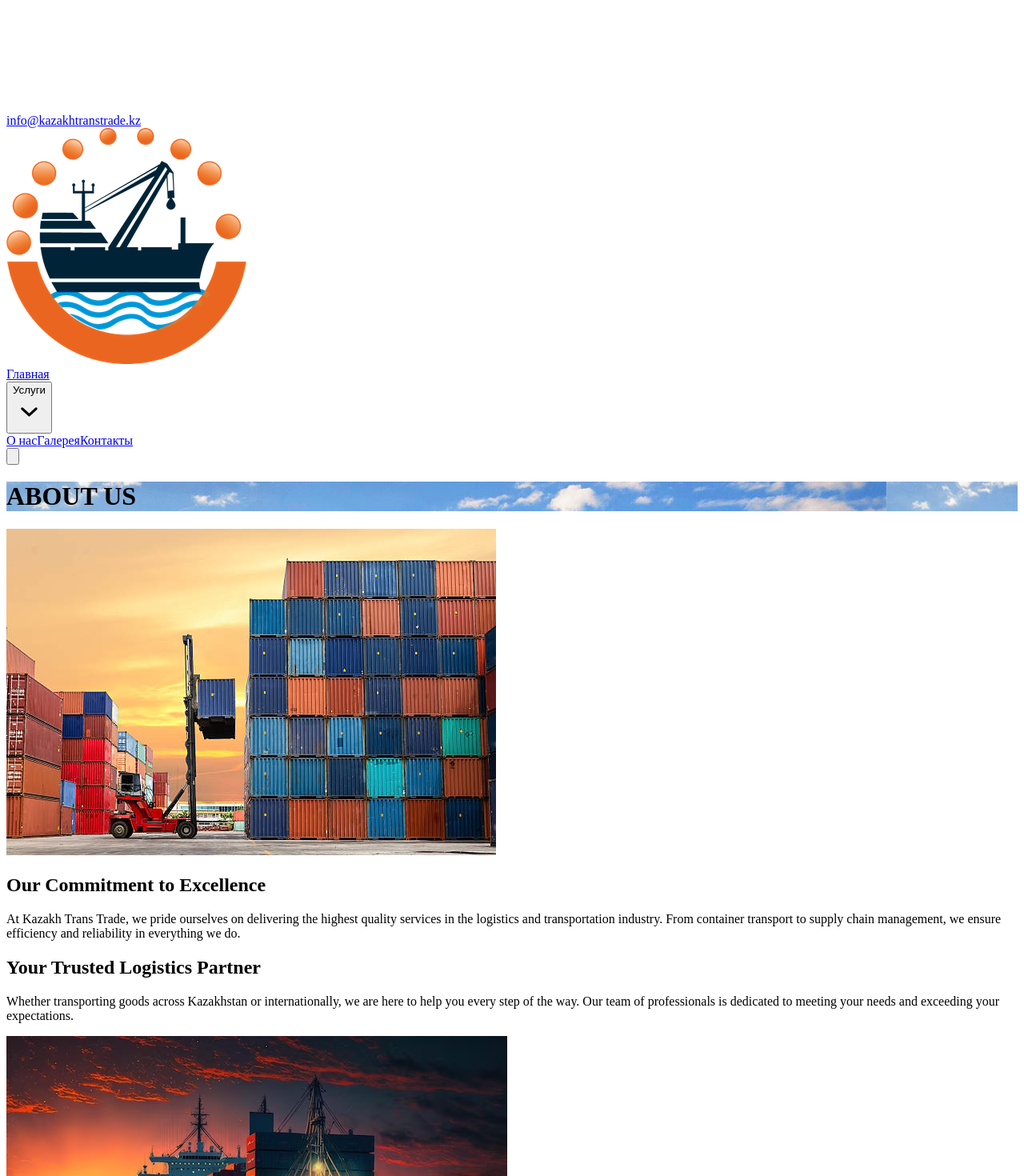
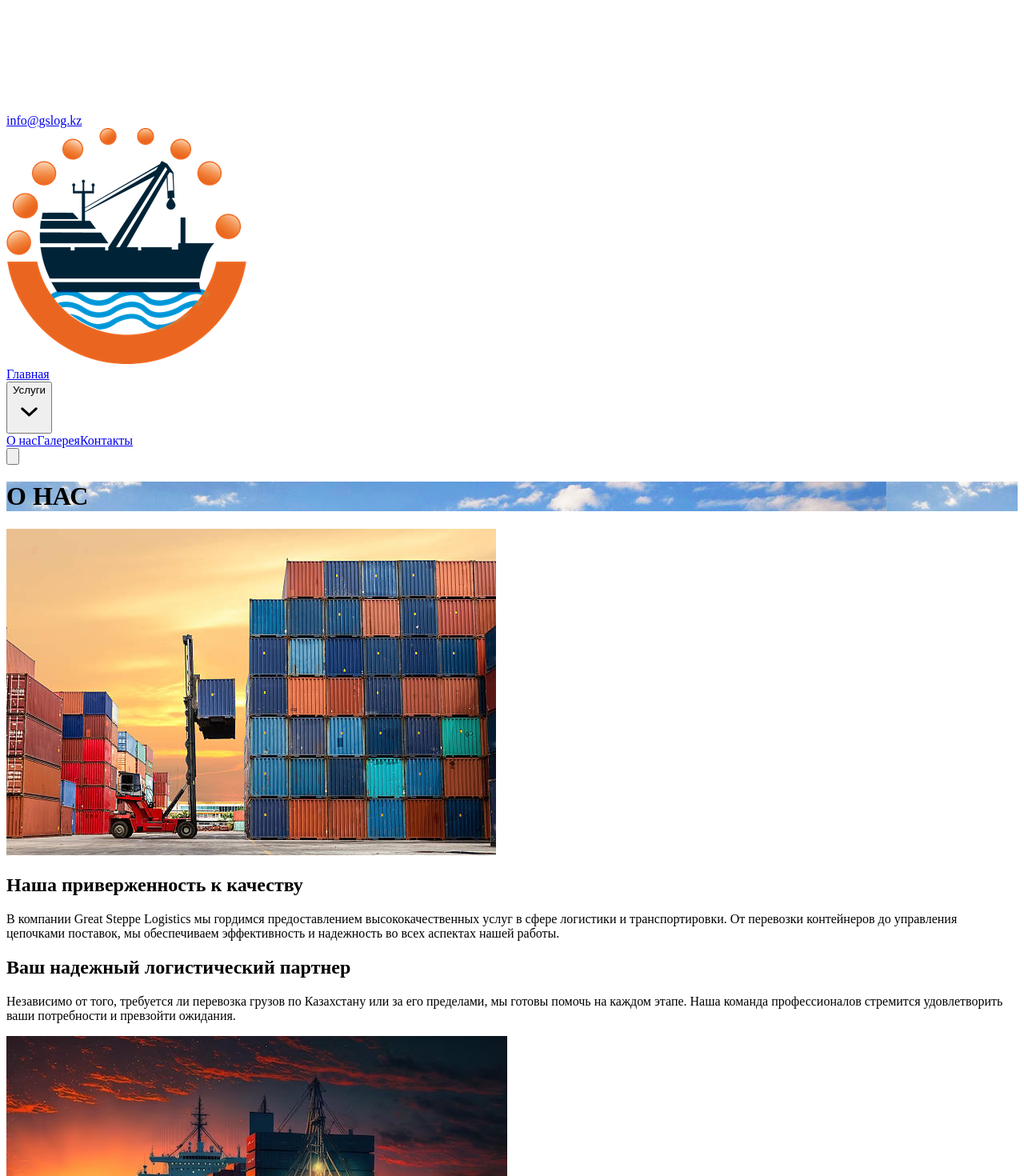
Before and after one commit to flamemeister/kazLogistics, a React (Vite) app: page /about in a window 1280 px wide. Shown: the part 2420-3890 px from the top of the page at 80% size. Built offline with nearby package versions, Linux system fonts and the light colour scheme; the HTML template or start-up script is replaced by a standard one.

Commit message:
minor: deisgn fixes

```diff
--- a/index.html
+++ b/index.html
@@ -4,7 +4,7 @@
     <meta charset="UTF-8" />
     <link rel="icon" type="image/png" href="/logo.png" />
     <meta name="viewport" content="width=device-width, initial-scale=1.0" />
-    <title>KazLogistics</title>
+    <title>Great Steppe Logistics</title>
   </head>
   <body>
     <div id="root"></div>
--- a/src/components/About/About.jsx
+++ b/src/components/About/About.jsx
@@ -21,7 +21,7 @@ const AboutUs = () => {
         <div className="absolute inset-0 bg-black bg-opacity-70"></div>
         <div className="relative flex items-center justify-center h-full">
           <div className="text-center">
-            <h1 className="text-4xl md:text-5xl font-bold">ABOUT US</h1>
+            <h1 className="text-4xl md:text-5xl font-bold">О НАС</h1>
             <div className="mt-2 h-1 w-16 bg-green-500 mx-auto"></div>
           </div>
         </div>
@@ -34,40 +34,41 @@ const AboutUs = () => {
             <div>
               <img
                 src={image1}
-                alt="Worker with a crane"
+                alt="Работник с краном"
                 className="rounded-lg shadow-lg"
               />
             </div>
             <div>
               <h2 className="text-2xl font-bold text-gray-800 mb-4">
-                Our Commitment to Excellence
+                Наша приверженность к качеству
               </h2>
               <div className="mt-2 h-1 w-full bg-green-500"></div>
               <p className="text-gray-600 leading-relaxed">
-                At Kazakh Trans Trade, we pride ourselves on delivering the
-                highest quality services in the logistics and transportation
-                industry. From container transport to supply chain management,
-                we ensure efficiency and reliability in everything we do.
+                В компании Great Steppe Logistics мы гордимся предоставлением
+                высококачественных услуг в сфере логистики и транспортировки.
+                От перевозки контейнеров до управления цепочками поставок, мы
+                обеспечиваем эффективность и надежность во всех аспектах нашей
+                работы.
               </p>
             </div>
           </div>
           <div className="grid grid-cols-1 md:grid-cols-2 gap-8 mt-12">
             <div>
               <h2 className="text-2xl font-bold text-gray-800 mb-4">
-                Your Trusted Logistics Partner
+                Ваш надежный логистический партнер
               </h2>
               <div className="mt-2 h-1 w-full bg-green-500"></div>
               <p className="text-gray-600 leading-relaxed">
-                Whether transporting goods across Kazakhstan or internationally,
-                we are here to help you every step of the way. Our team of
-                professionals is dedicated to meeting your needs and exceeding
-                your expectations.
+                Независимо от того, требуется ли перевозка грузов по Казахстану
+                или за его пределами, мы готовы помочь на каждом этапе. Наша
+                команда профессионалов стремится удовлетворить ваши
+                потребности и превзойти ожидания.
               </p>
             </div>
             <div>
               <img
                 src={image2}
-                alt="Shipping containers"
+                alt="Контейнеры для перевозок"
                 className="rounded-lg shadow-lg"
               />
             </div>
@@ -83,88 +84,89 @@ const AboutUs = () => {
       {/* Why Choose Us Section */}
       <div className="max-w-6xl mx-auto px-8 mb-10">
         <div className="text-center mb-16">
-          <h2 className="text-3xl font-bold text-gray-800">Why Choose Us?</h2>
+          <h2 className="text-3xl font-bold text-gray-800">Почему выбирают нас?</h2>
           <p className="text-gray-600 text-lg mt-4">
-            Reasons to choose us as your freight forwarding partner
+            Причины выбрать нас в качестве вашего логистического партнера
           </p>
           <div className="mt-2 h-1 w-16 bg-green-500 mx-auto"></div>
         </div>
 
         <div className="grid grid-cols-1 md:grid-cols-2 lg:grid-cols-2 gap-12">
-          {/* Reliability */}
+          {/* Надежность */}
           <div className="flex items-start">
             <div className="flex-shrink-0">
               <CheckCircleIcon className="h-8 w-8 text-green-500" />
             </div>
             <div className="ml-4">
-              <h3 className="text-xl font-bold text-gray-800">Reliability</h3>
+              <h3 className="text-xl font-bold text-gray-800">Надежность</h3>
               <p className="text-gray-600 mt-2">
-                We understand how important it is for business to ensure the
-                safety and timeliness of cargo transportation. KazakhTransTrade
-                is proud of its reputation as a reliable partner. We guarantee
-                that your cargo will be delivered safe and sound, as well as
-                within the agreed time frame. Our processes are controlled at
-                every stage, which allows us to minimize risks and avoid
-                unexpected delays.
+                Мы понимаем, насколько важно для бизнеса обеспечить безопасность
+                и своевременность грузоперевозок. Great Steppe Logistics гордится
+                своей репутацией надежного партнера. Мы гарантируем, что ваш
+                груз будет доставлен в целости и сохранности в установленные
+                сроки. Наши процессы контролируются на каждом этапе, что
+                позволяет минимизировать риски и избежать неожиданных задержек.
               </p>
             </div>
           </div>
 
-          {/* Customized Solutions */}
+          {/* Индивидуальные решения */}
           <div className="flex items-start">
             <div className="flex-shrink-0">
               <PuzzlePieceIcon className="h-8 w-8 text-green-500" />
             </div>
             <div className="ml-4">
               <h3 className="text-xl font-bold text-gray-800">
-                Customized Solutions
+                Индивидуальные решения
               </h3>
               <p className="text-gray-600 mt-2">
-                We understand that every business is unique and requires an
-                individual approach. That’s why we work closely with our clients
-                to develop logistics strategies that perfectly match their
-                needs. Our experts are ready to create tailored solutions that
-                ensure the smooth operation of your supply chain.
+                Мы понимаем, что каждый бизнес уникален и требует индивидуального
+                подхода. Именно поэтому мы тесно сотрудничаем с нашими клиентами,
+                разрабатывая логистические стратегии, которые идеально подходят
+                для их потребностей. Наши эксперты готовы создать
+                индивидуальные решения, которые обеспечат бесперебойную работу
+                вашей цепочки поставок.
               </p>
             </div>
           </div>
 
-          {/* Integrated Approach */}
+          {/* Интегрированный подход */}
           <div className="flex items-start">
             <div className="flex-shrink-0">
               <ChartBarIcon className="h-8 w-8 text-green-500" />
             </div>
             <div className="ml-4">
               <h3 className="text-xl font-bold text-gray-800">
-                Integrated Approach
+                Интегрированный подход
               </h3>
               <p className="text-gray-600 mt-2">
-                Unlike many other companies, we offer not only transportation
-                services, but also a full range of logistics solutions. From
-                documentation processing to warehousing, we take on all stages
-                associated with the movement of your cargo. This allows you to
-                focus on developing your business, entrusting us with all
-                logistics aspects.
+                В отличие от многих других компаний, мы предлагаем не только
+                транспортные услуги, но и полный спектр логистических решений.
+                От обработки документации до складирования мы берем на себя все
+                этапы, связанные с перемещением вашего груза. Это позволяет вам
+                сосредоточиться на развитии бизнеса, доверив нам все аспекты
+                логистики.
               </p>
             </div>
           </div>
 
-          {/* Experience and Professionalism */}
+          {/* Опыт и профессионализм */}
           <div className="flex items-start">
             <div className="flex-shrink-0">
               <AcademicCapIcon className="h-8 w-8 text-green-500" />
             </div>
             <div className="ml-4">
               <h3 className="text-xl font-bold text-gray-800">
-                Experience and Professionalism
+                Опыт и профессионализм
               </h3>
               <p className="text-gray-600 mt-2">
-                Since its foundation in 2020, KazakhTransTrade has accumulated
-                extensive experience in working with various industries and
-                types of cargo. Our team consists of highly qualified
-                specialists who are constantly learning and monitoring new
-                trends in logistics. This allows us to quickly adapt to changing
-                conditions and provide the best service to our clients.
+                С момента основания в 2020 году компания Great Steppe Logistics
+                накопила обширный опыт работы с различными отраслями и типами
+                грузов. Наша команда состоит из высококвалифицированных
+                специалистов, которые постоянно учатся и отслеживают новые
+                тенденции в логистике. Это позволяет нам быстро адаптироваться к
+                изменяющимся условиям и предоставлять нашим клиентам лучший
+                сервис.
               </p>
             </div>
           </div>
--- a/src/components/Footer/Footer.jsx
+++ b/src/components/Footer/Footer.jsx
@@ -12,10 +12,10 @@ const Footer = () => {
             {/* If you want to show a footer logo:
                 <img src={footerLogo} alt="KazLogistics" className="h-10 mb-4" />
             */}
-            <h3 className="text-xl font-bold mb-2">KazLogistics</h3>
+            <h3 className="text-xl font-bold mb-2">Great Steppe Logistics</h3>
             <p className="text-gray-400 text-sm leading-relaxed">
-              Компания KazLogistics – международная транспортно-логистическая компания,
-              работающая с 2020 года, обеспечивает полный комплекс услуг по доставке
+              Компания Great Steppe Logistics – международная транспортно-логистическая компания,
+              работающая с 2024 года, обеспечивает полный комплекс услуг по доставке
               и хранению грузов. Доставим груз железнодорожными, автомобильными и морскими
               видами транспорта. Мы осуществляем грузовые перевозки по Казахстану, и по
               странам СНГ. Так же из Китая и с Юго-восточной Азии в Казахстан.
@@ -42,10 +42,11 @@ const Footer = () => {
               </li>
               <li className="flex items-center space-x-2">
                 <EnvelopeIcon className="h-5 w-5 text-green-500" />
-                <span className="text-gray-300">info@kazakhtranstrade.kz</span>
+                <span className="text-gray-300">info@gslog.kz</span>
               </li>
               <li className="text-gray-300">
-                Казахстан, город Алматы, ул.Мынбаева 151, БЦ "VERUM", 4 этаж, офис 57, 050046
+              Казахстан, город Алматы, Алмалинский район,
+              Проспект Сейфуллина, БЦ «Алтын Заман», дом 498, второй этаж, 201 кабинет
               </li>
             </ul>
           </div>
@@ -53,7 +54,7 @@ const Footer = () => {
 
         {/* Copyright */}
         <div className="border-t border-gray-700 pt-4 text-center text-sm text-gray-400">
-          © All Rights Reserved. KazLogistics
+          © All Rights Reserved. Great Steppe Logistics
         </div>
       </div>
     </footer>
--- a/src/components/Gallery/Gallery.jsx
+++ b/src/components/Gallery/Gallery.jsx
@@ -2,7 +2,7 @@ import React, { useState } from "react";
 import Footer from "../Footer/Footer";
 
 // Hero background image
-import heroBg from "../../assets/aboutus.jpg";
+import heroBg from "../../assets/images/image4.jpg";
 
 // Example gallery images (use your actual paths)
 import gallery1 from "../../assets/image1.jpeg";
--- a/src/components/Home/Home.jsx
+++ b/src/components/Home/Home.jsx
@@ -53,7 +53,7 @@ const Home = () => {
         <div className="relative max-w-7xl mx-auto px-4 text-center w-full fade-in-up">
           <div className="flex flex-col items-center justify-center py-8 md:py-16">
             <h1 className="text-3xl md:text-5xl font-extrabold text-white mb-4">
-              KazLogistics
+            Great Steppe Logistics
             </h1>
             <p className="text-gray-200 text-lg md:text-xl mb-8 max-w-2xl mx-auto">
               Ваша международная транспортно-логистическая компания
@@ -153,7 +153,7 @@ const Home = () => {
                 О компании
               </h2>
               <p className="mt-4 text-gray-600 leading-relaxed">
-                Компания KazLogistics – международная транспортно-логистическая
+                Компания Great Steppe Logistics – международная транспортно-логистическая
                 компания, обеспечивающая полный комплекс услуг по доставке и
                 хранению грузов. Доставим груз железнодорожными, автомобильными
                 и морскими видами транспорта. Мы осуществляем перевозки по
--- a/src/components/Layout/Navbar.jsx
+++ b/src/components/Layout/Navbar.jsx
@@ -60,11 +60,11 @@ const Navbar = () => {
             +7 (727) 352 88 80
           </a>
           <a
-            href="mailto:info@kazakhtranstrade.kz"
+            href="mailto:info@gslog.kz"
             className="flex items-center hover:opacity-80"
           >
             <EnvelopeIcon className="h-5 w-5 mr-1" />
-            info@kazakhtranstrade.kz
+            info@gslog.kz
           </a>
         </div>
       </div>
```
Also changed, not shown: src/components/Contacts/Contacts.jsx (+9 -9 lines), 1 other file (tests, documents, lock files or other folders).
